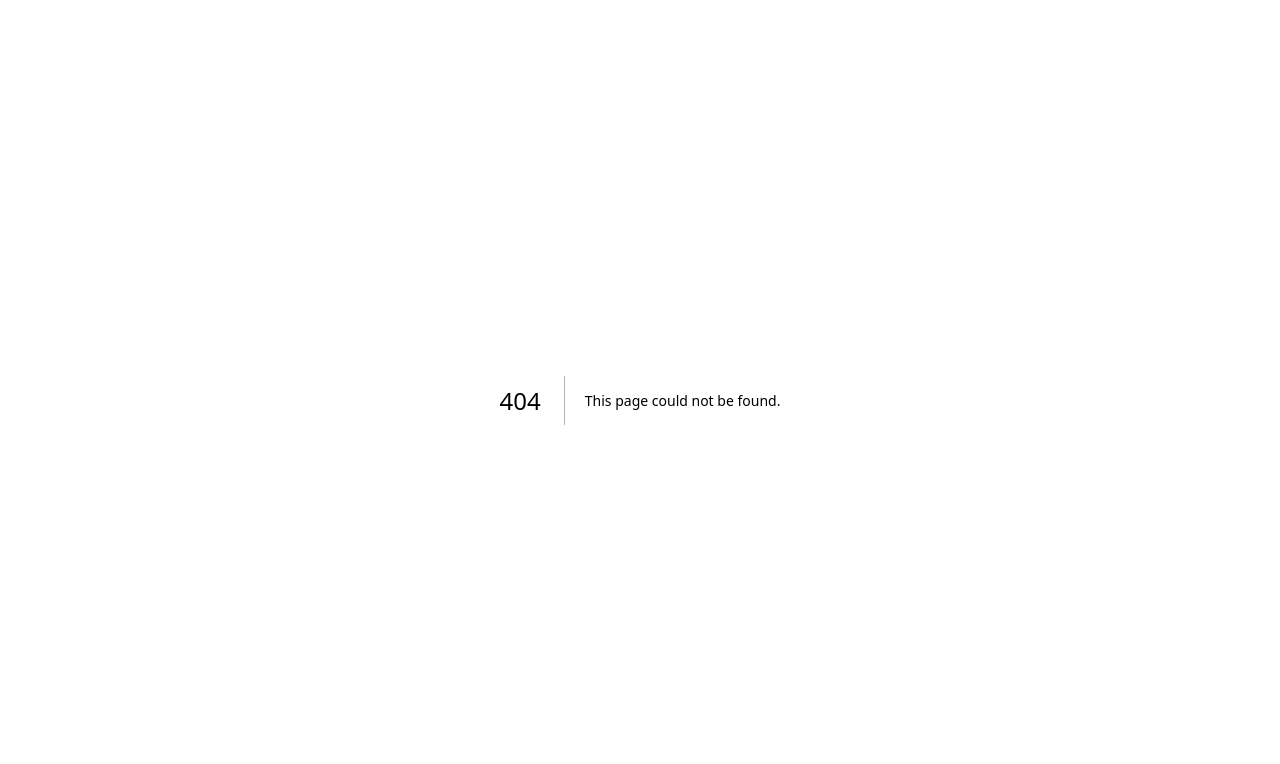
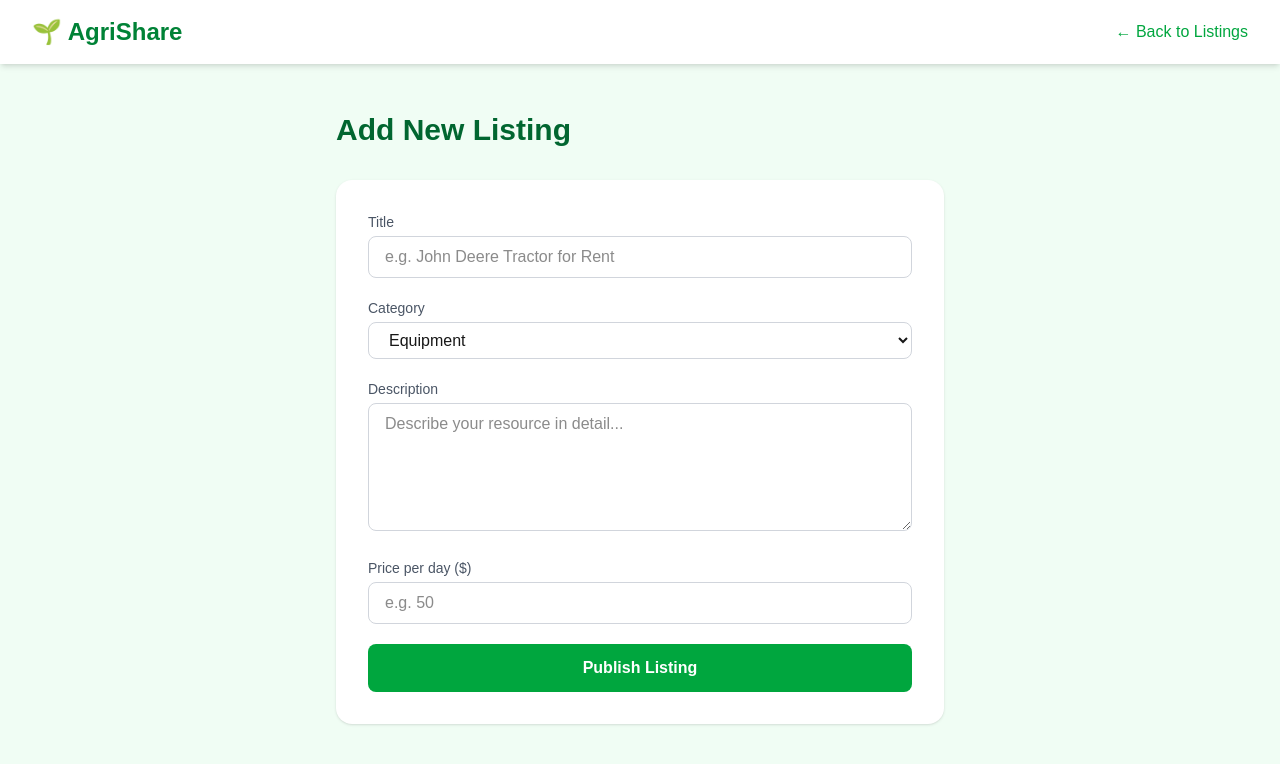
Before and after one commit to lhadjameur/agri-platform, a Next.js app: page /listings/new in a window 1280 px wide. Before the commit this address had no page. Shown: the top 764 px of the page. Built offline with nearby package versions, Linux system fonts and the light colour scheme.

Commit message:
Add listings page, add listing form and API

```diff
--- /dev/null
+++ b/src/app/api/auth/login/route.js
@@ -0,0 +1,46 @@
+import { PrismaClient } from '@prisma/client'
+import bcrypt from 'bcryptjs'
+import jwt from 'jsonwebtoken'
+import { NextResponse } from 'next/server'
+
+const prisma = new PrismaClient()
+
+export async function POST(req) {
+  try {
+    const { email, password } = await req.json()
+
+    if (!email || !password) {
+      return NextResponse.json({ error: 'All fields are required' }, { status: 400 })
+    }
+
+    const user = await prisma.user.findUnique({ where: { email } })
+    if (!user) {
+      return NextResponse.json({ error: 'Invalid email or password' }, { status: 401 })
+    }
+
+    const isValid = await bcrypt.compare(password, user.password)
+    if (!isValid) {
+      return NextResponse.json({ error: 'Invalid email or password' }, { status: 401 })
+    }
+
+    const token = jwt.sign(
+      { userId: user.id, role: user.role },
+      process.env.JWT_SECRET || 'agrisharesecret',
+      { expiresIn: '7d' }
+    )
+
+    const response = NextResponse.json({
+      message: 'Login successful',
+      user: { id: user.id, name: user.name, role: user.role }
+    })
+
+    response.cookies.set('token', token, {
+      httpOnly: true,
+      maxAge: 60 * 60 * 24 * 7
+    })
+
+    return response
+  } catch (error) {
+    return NextResponse.json({ error: 'Something went wrong' }, { status: 500 })
+  }
+}
--- /dev/null
+++ b/src/app/api/auth/register/route.js
@@ -0,0 +1,30 @@
+import { PrismaClient } from '@prisma/client'
+import bcrypt from 'bcryptjs'
+import { NextResponse } from 'next/server'
+
+const prisma = new PrismaClient()
+
+export async function POST(req) {
+  try {
+    const { name, email, password, role } = await req.json()
+
+    if (!name || !email || !password) {
+      return NextResponse.json({ error: 'All fields are required' }, { status: 400 })
+    }
+
+    const existingUser = await prisma.user.findUnique({ where: { email } })
+    if (existingUser) {
+      return NextResponse.json({ error: 'Email already registered' }, { status: 400 })
+    }
+
+    const hashedPassword = await bcrypt.hash(password, 10)
+
+    const user = await prisma.user.create({
+      data: { name, email, password: hashedPassword, role }
+    })
+
+    return NextResponse.json({ message: 'Account created successfully', userId: user.id }, { status: 201 })
+  } catch (error) {
+    return NextResponse.json({ error: 'Something went wrong' }, { status: 500 })
+  }
+}
--- /dev/null
+++ b/src/app/api/listings/route.js
@@ -0,0 +1,41 @@
+import { PrismaClient } from '@prisma/client'
+import { NextResponse } from 'next/server'
+
+const prisma = new PrismaClient()
+
+export async function GET() {
+  try {
+    const listings = await prisma.listing.findMany({
+      where: { available: true },
+      include: { owner: { select: { name: true } } },
+      orderBy: { createdAt: 'desc' }
+    })
+    return NextResponse.json(listings)
+  } catch (error) {
+    return NextResponse.json({ error: 'Something went wrong' }, { status: 500 })
+  }
+}
+
+export async function POST(req) {
+  try {
+    const { title, description, price, category, ownerId } = await req.json()
+
+    if (!title || !description || !price || !category || !ownerId) {
+      return NextResponse.json({ error: 'All fields are required' }, { status: 400 })
+    }
+
+    const listing = await prisma.listing.create({
+      data: {
+        title,
+        description,
+        price: parseFloat(price),
+        category,
+        ownerId: parseInt(ownerId)
+      }
+    })
+
+    return NextResponse.json(listing, { status: 201 })
+  } catch (error) {
+    return NextResponse.json({ error: 'Something went wrong' }, { status: 500 })
+  }
+}
--- /dev/null
+++ b/src/app/listings/new/page.js
@@ -0,0 +1,104 @@
+'use client'
+import { useState } from 'react'
+import { useRouter } from 'next/navigation'
+
+export default function NewListing() {
+  const router = useRouter()
+  const [form, setForm] = useState({
+    title: '',
+    description: '',
+    price: '',
+    category: 'Equipment'
+  })
+  const [error, setError] = useState('')
+  const [loading, setLoading] = useState(false)
+
+  const handleSubmit = async (e) => {
+    e.preventDefault()
+    setLoading(true)
+
+    const res = await fetch('/api/listings', {
+      method: 'POST',
+      headers: { 'Content-Type': 'application/json' },
+      body: JSON.stringify({ ...form, ownerId: 1 })
+    })
+
+    const data = await res.json()
+    if (res.ok) {
+      router.push('/listings')
+    } else {
+      setError(data.error || 'Something went wrong')
+    }
+    setLoading(false)
+  }
+
+  return (
+    <main className="min-h-screen bg-green-50">
+      <nav className="bg-white shadow-md px-8 py-4 flex justify-between items-center">
+        <a href="/" className="text-2xl font-bold text-green-700">🌱 AgriShare</a>
+        <a href="/listings" className="text-green-600 hover:underline">← Back to Listings</a>
+      </nav>
+
+      <div className="max-w-2xl mx-auto px-8 py-12">
+        <h2 className="text-3xl font-bold text-green-800 mb-8">Add New Listing</h2>
+
+        {error && <p className="bg-red-100 text-red-600 p-3 rounded mb-4">{error}</p>}
+
+        <form onSubmit={handleSubmit} className="bg-white rounded-2xl shadow p-8 flex flex-col gap-5">
+          <div>
+            <label className="text-sm text-gray-600 mb-1 block">Title</label>
+            <input
+              type="text"
+              placeholder="e.g. John Deere Tractor for Rent"
+              className="w-full border border-gray-300 rounded-lg px-4 py-2 focus:outline-none focus:ring-2 focus:ring-green-400"
+              value={form.title}
+              onChange={e => setForm({...form, title: e.target.value})}
+              required
+            />
+          </div>
+          <div>
+            <label className="text-sm text-gray-600 mb-1 block">Category</label>
+            <select
+              className="w-full border border-gray-300 rounded-lg px-4 py-2 focus:outline-none focus:ring-2 focus:ring-green-400"
+              value={form.category}
+              onChange={e => setForm({...form, category: e.target.value})}
+            >
+              <option value="Equipment">Equipment</option>
+              <option value="Land">Land</option>
+              <option value="Labor">Labor</option>
+              <option value="Advisory">Advisory</option>
+            </select>
+          </div>
+          <div>
+            <label className="text-sm text-gray-600 mb-1 block">Description</label>
+            <textarea
+              placeholder="Describe your resource in detail..."
+              className="w-full border border-gray-300 rounded-lg px-4 py-2 focus:outline-none focus:ring-2 focus:ring-green-400 h-32"
+              value={form.description}
+              onChange={e => setForm({...form, description: e.target.value})}
+              required
+            />
+          </div>
+          <div>
+            <label className="text-sm text-gray-600 mb-1 block">Price per day ($)</label>
+            <input
+              type="number"
+              placeholder="e.g. 50"
+              className="w-full border border-gray-300 rounded-lg px-4 py-2 focus:outline-none focus:ring-2 focus:ring-green-400"
+              value={form.price}
+              onChange={e => setForm({...form, price: e.target.value})}
+              required
+            />
+          </div>
+          <button
+            type="submit"
+            disabled={loading}
+            className="bg-green-600 text-white py-3 rounded-lg font-semibold hover:bg-green-700 disabled:opacity-50"
+          >
+            {loading ? 'Publishing...' : 'Publish Listing'}
+          </button>
+        </form>
+      </div>
+    </main>
+  )
+}
--- /dev/null
+++ b/src/app/listings/page.js
@@ -0,0 +1,62 @@
+'use client'
+import { useState, useEffect } from 'react'
+
+export default function Listings() {
+  const [listings, setListings] = useState([])
+  const [loading, setLoading] = useState(true)
+
+  useEffect(() => {
+    fetch('/api/listings')
+      .then(res => res.json())
+      .then(data => {
+        setListings(data)
+        setLoading(false)
+      })
+      .catch(() => setLoading(false))
+  }, [])
+
+  return (
+    <main className="min-h-screen bg-green-50">
+      <nav className="bg-white shadow-md px-8 py-4 flex justify-between items-center">
+        <a href="/" className="text-2xl font-bold text-green-700">🌱 AgriShare</a>
+        <a href="/listings/new" className="bg-green-600 text-white px-4 py-2 rounded hover:bg-green-700">
+          + Add Listing
+        </a>
+      </nav>
+
+      <div className="max-w-6xl mx-auto px-8 py-12">
+        <h2 className="text-3xl font-bold text-green-800 mb-8">Available Resources</h2>
+
+        {loading && <p className="text-gray-500">Loading listings...</p>}
+
+        {!loading && listings.length === 0 && (
+          <div className="text-center py-24">
+            <p className="text-5xl mb-4">🌾</p>
+            <p className="text-xl text-gray-500 mb-6">No listings yet. Be the first to add one!</p>
+            <a href="/listings/new" className="bg-green-600 text-white px-8 py-3 rounded-lg hover:bg-green-700">
+              Add First Listing
+            </a>
+          </div>
+        )}
+
+        <div className="grid grid-cols-3 gap-6">
+          {listings.map(listing => (
+            <div key={listing.id} className="bg-white rounded-xl shadow p-6 hover:shadow-md transition">
+              <span className="bg-green-100 text-green-700 text-sm px-3 py-1 rounded-full">
+                {listing.category}
+              </span>
+              <h3 className="text-xl font-bold text-gray-800 mt-3 mb-2">{listing.title}</h3>
+              <p className="text-gray-500 text-sm mb-4">{listing.description}</p>
+              <div className="flex justify-between items-center">
+                <span className="text-green-700 font-bold text-lg">${listing.price}/day</span>
+                <a href={`/listings/${listing.id}`} className="bg-green-600 text-white px-4 py-2 rounded hover:bg-green-700 text-sm">
+                  View Details
+                </a>
+              </div>
+            </div>
+          ))}
+        </div>
+      </div>
+    </main>
+  )
+}
```
